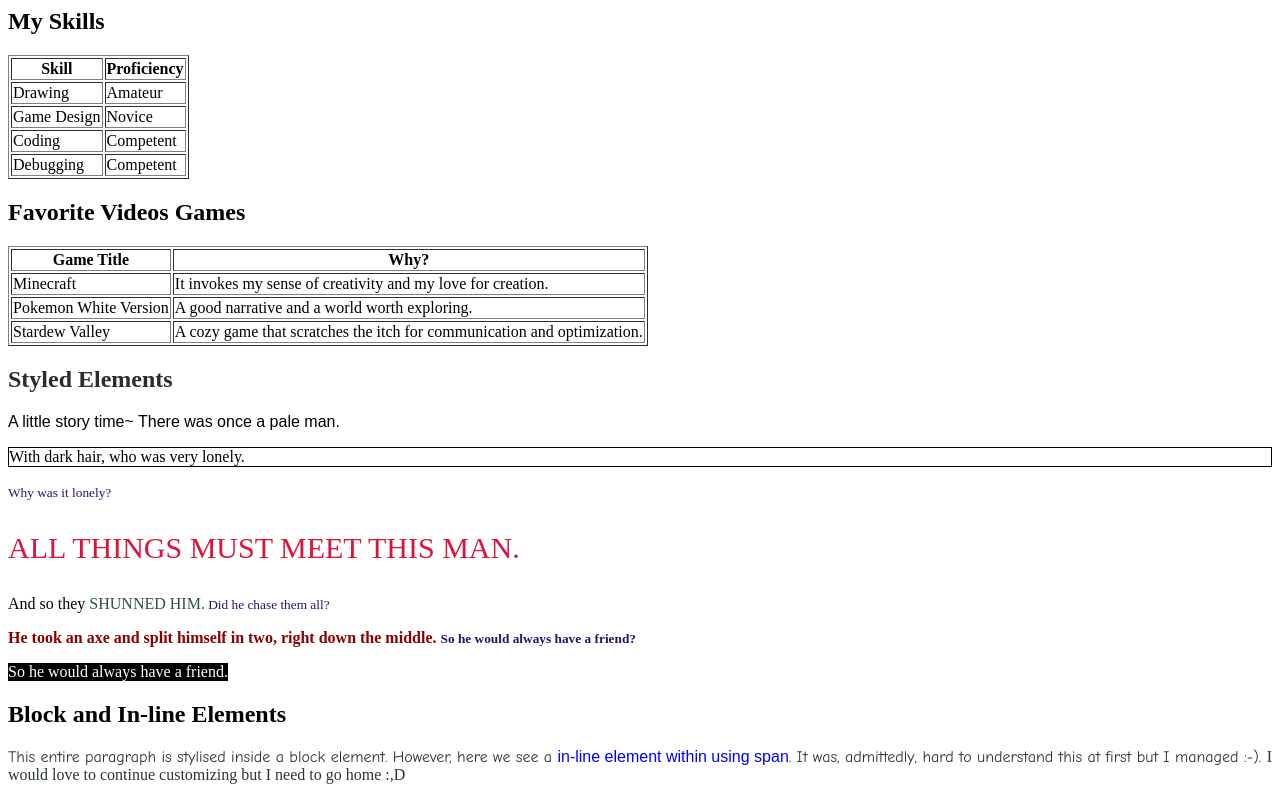
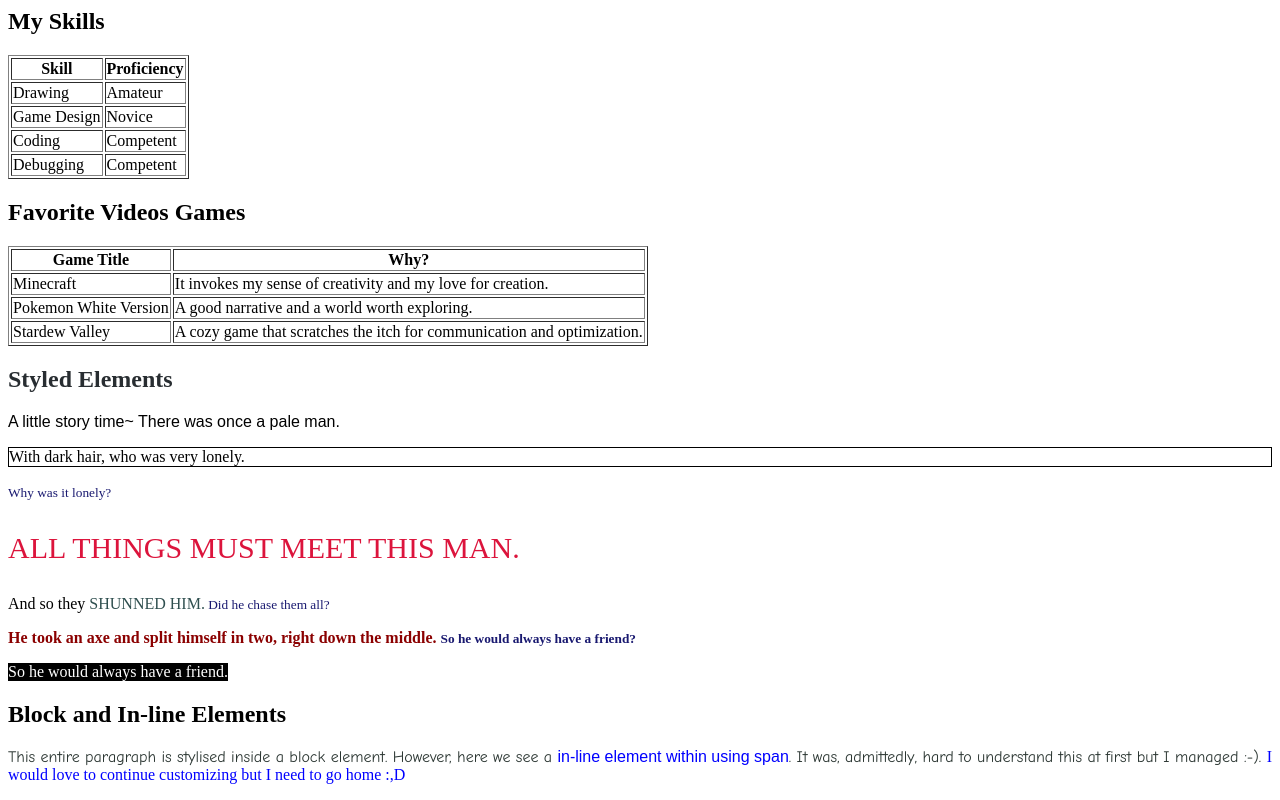
Before and after one commit to dysfunctional-jaykay/HANDS-ON-ACTIVITY-NO-1, a plain HTML site: page index.html in a window 1280 px wide. Shown: the part 1082-1882 px from the top of the page. Drawn offline with Linux system fonts and the light colour scheme.

Commit message:
Update index.html

```diff
--- a/index.html
+++ b/index.html
@@ -131,7 +131,7 @@
         <div style="font-family: 'Comic Sans MS', 'Comic Sans'; font-size: 16px; text-align: justify; color:rgb(43, 54, 50)">
             <p>This entire paragraph is stylised inside a block element. However, here we see a <span style="font-family: Arial, sans-serif; color:blue">in-line element within using span</span>.
                 It was, admittedly, hard to understand this at first but I managed :-).
-                <span style="font-family: 'Papyrus'"; font-size: 16px;> I would love to continue customizing but I need to go home :,D</span>
+                <span style="font-family: 'Papyrus'; font-size: 16px; color:blue"> I would love to continue customizing but I need to go home :,D</span>
             </p>
         </div>
     </section>
```
